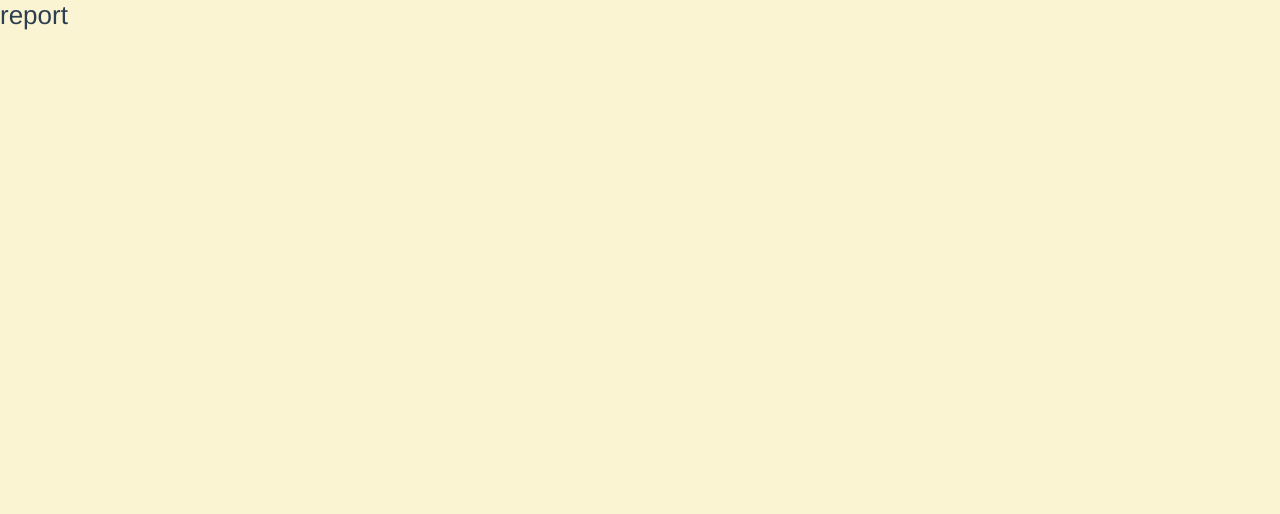
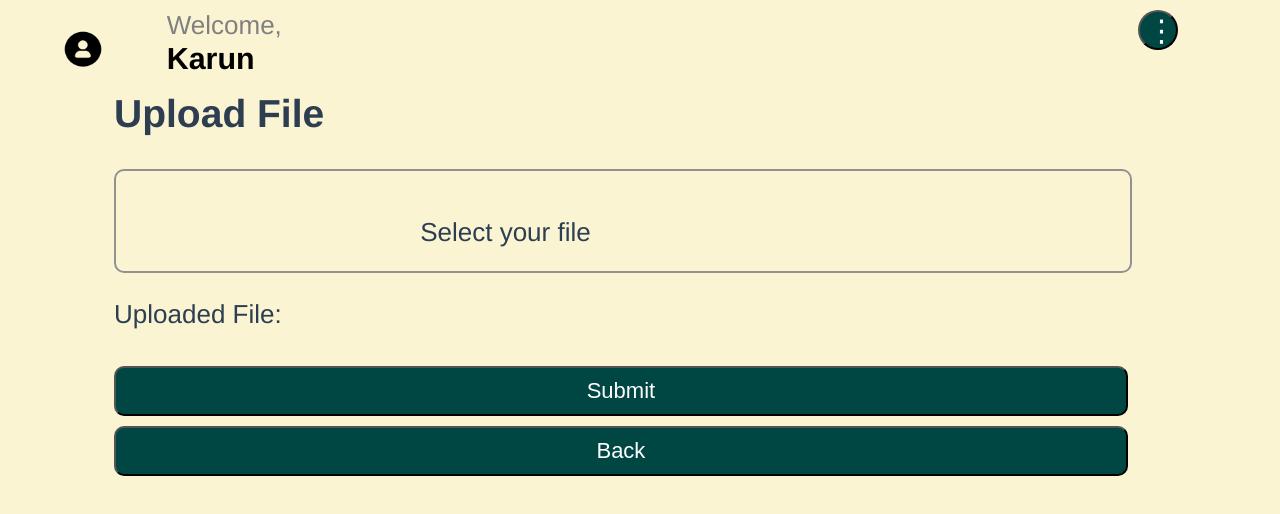
Before and after one commit to AlessioBraccini/SE2-Belotti-Braccini-Izzo, a Vue app in the folder IT/dream_frontend/dream_app/: page /agronomistHome/writeReport in a window 1280 px wide. Shown: the top 514 px of the page. Built offline with nearby package versions, Linux system fonts and the light colour scheme.

Commit message:
Add write report page

```diff
--- a/IT/dream_frontend/dream_app/src/components/WriteReport.vue
+++ /dev/null
@@ -1,13 +0,0 @@
-<template>
-  report
-</template>
-
-<script>
-export default {
-  name: "WriteReport"
-}
-</script>
-
-<style scoped>
-
-</style>
--- a/IT/dream_frontend/dream_app/src/router/index.js
+++ b/IT/dream_frontend/dream_app/src/router/index.js
@@ -7,7 +7,7 @@ import PolicyMakerHomepage from "@/views/PolicyMakerHomepage";
 import AgronomistHomepage from "@/views/Agronomist/AgronomistHomepage";
 import HelpRequests from "@/views/Agronomist/HelpRequests";
 import DailyPlan from "@/views/Agronomist/DailyPlan";
-import WriteReport from "@/components/WriteReport";
+import WriteReport from "@/views/Agronomist/WriteReport";
 
 const routes = [
     {
@@ -56,6 +56,7 @@ const routes = [
         name: 'WriteReport',
         // component: () => import('../views/About.vue')
         component: WriteReport
+
     },
 
 
--- a/IT/dream_frontend/dream_app/src/views/Agronomist/AgronomistHomepage.vue
+++ b/IT/dream_frontend/dream_app/src/views/Agronomist/AgronomistHomepage.vue
@@ -9,7 +9,7 @@
     <div>
       <button class="actionButton localButton" @click="handlePlan">Daily Plan</button>
       <button class="actionButton localButton" @click="handleMessage">Help Requests</button>
-      <button class="actionButton localButton" @click="handleReports">Write Report</button>
+      <button class="actionButton localButton" @click="handleReports">Send Report</button>
     </div>
   </div>
 </template>
--- /dev/null
+++ b/IT/dream_frontend/dream_app/src/views/Agronomist/WriteReport.vue
@@ -0,0 +1,122 @@
+<template>
+
+  <NavbarAgro :name="name" class="agroNav"/>
+
+  <div>
+    <h2 class="text">Upload File</h2>
+    <div class="fileInput">
+      <p class="innerText">Select your file</p>
+      <input type="file" @change="handleFileUpload( $event )" required />
+    </div>
+
+    <div class="text">
+      <p class="text1" style="margin-right: 5px">Uploaded File:</p>
+      <p v-if="fileName" class="text1"> {{ fileName }}</p>
+    </div>
+
+    <button @click="submitFile" class="submitBtn actionButton">Submit</button>
+  </div>
+
+  <button @click="back" class="actionButton submitBtn">Back</button>
+
+</template>
+
+<script>
+import NavbarAgro from "@/components/NavbarAgro";
+import {ref} from "vue";
+import axios from "axios";
+import router from "@/router";
+
+export default {
+  name: "WriteReport",
+  props: ['n'],
+  components: {NavbarAgro},
+
+  setup(){
+
+    const name = ref('Karun')
+    const file = ref('')
+    const fileName = ref('')
+
+
+    const handleFileUpload = (event) => {
+      file.value = event.target.files[0]
+      fileName.value = event.target.files[0].name
+      console.log(fileName.value)
+    }
+
+    const submitFile =  () => {
+      let formData = new FormData();
+      formData.append('file', file.value);
+
+      axios.post( 'url',
+          formData,
+          {
+            headers: {
+              'Content-Type': 'multipart/form-data'
+            }
+          })
+          .then(resp => {
+            console.log('SUCCESS!! ' + resp);
+          })
+           .catch(err => {
+                console.log('FAILURE!! ' + err);
+           });
+    }
+
+    const back = () => {
+      router.push({name: 'AgroHome'})
+    }
+
+    return{name, file, fileName, submitFile, handleFileUpload, back}
+  }
+}
+</script>
+
+<style scoped>
+
+  input{
+    height: 100%;
+    width: 100%;
+    opacity: 0;
+    z-index: 99;
+    position: relative;
+  }
+
+  .agroNav{
+    position: relative;
+    display: block;
+    top: 0;
+  }
+
+  .text{
+    position: relative;
+    left: 9%;
+    max-width: 80%;
+  }
+
+  .text1{
+    display: inline-block;
+  }
+
+  .fileInput{
+    position: relative;
+    border: solid 2px #919191;
+    border-radius: 10px;
+    width: 80%;
+    height: 100px;
+    left: 9%;
+  }
+
+  .innerText{
+    position: absolute;
+    left: 30%;
+    top: 20%;
+    z-index: 98;
+  }
+
+  .submitBtn{
+    left: 9%;
+  }
+
+</style>
```
